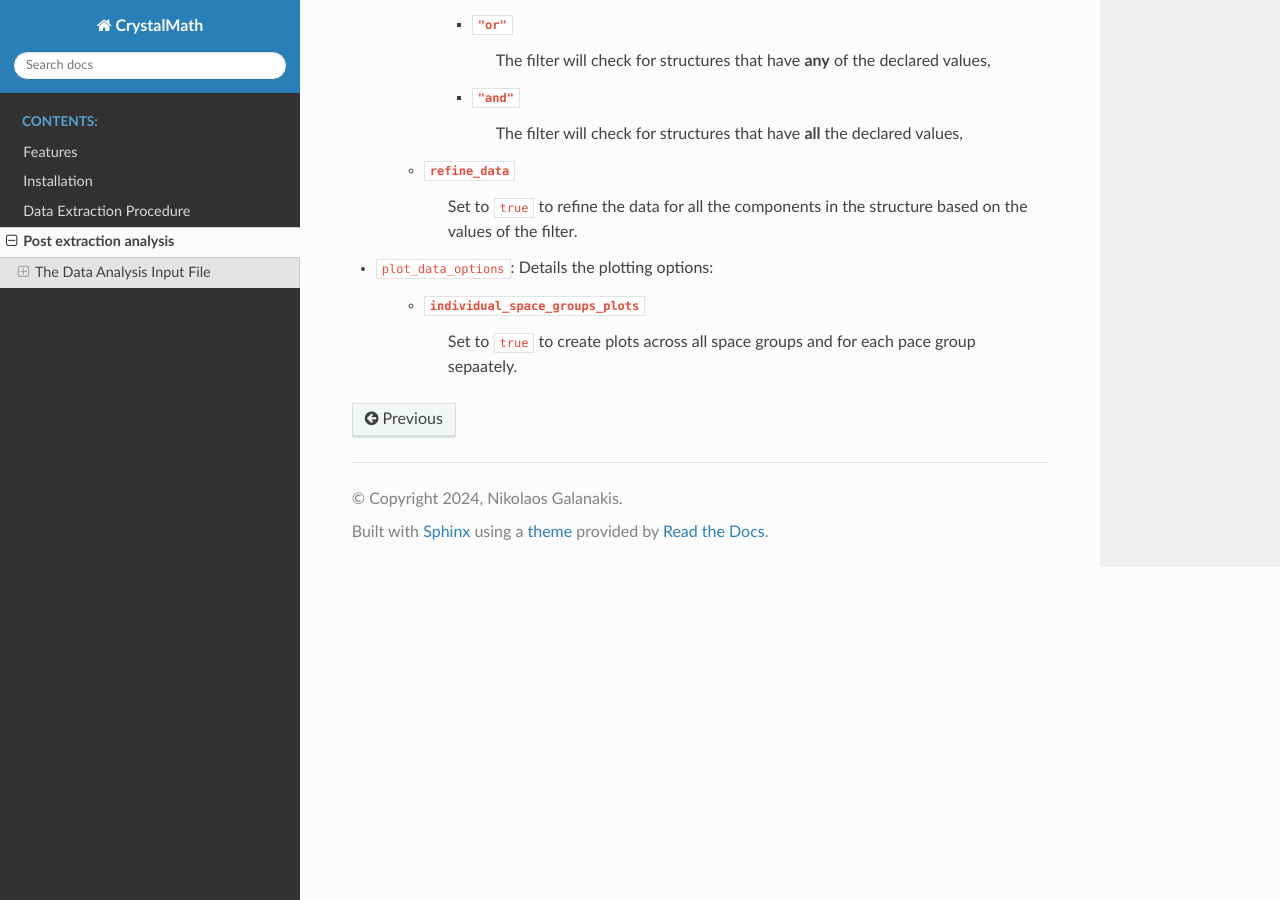
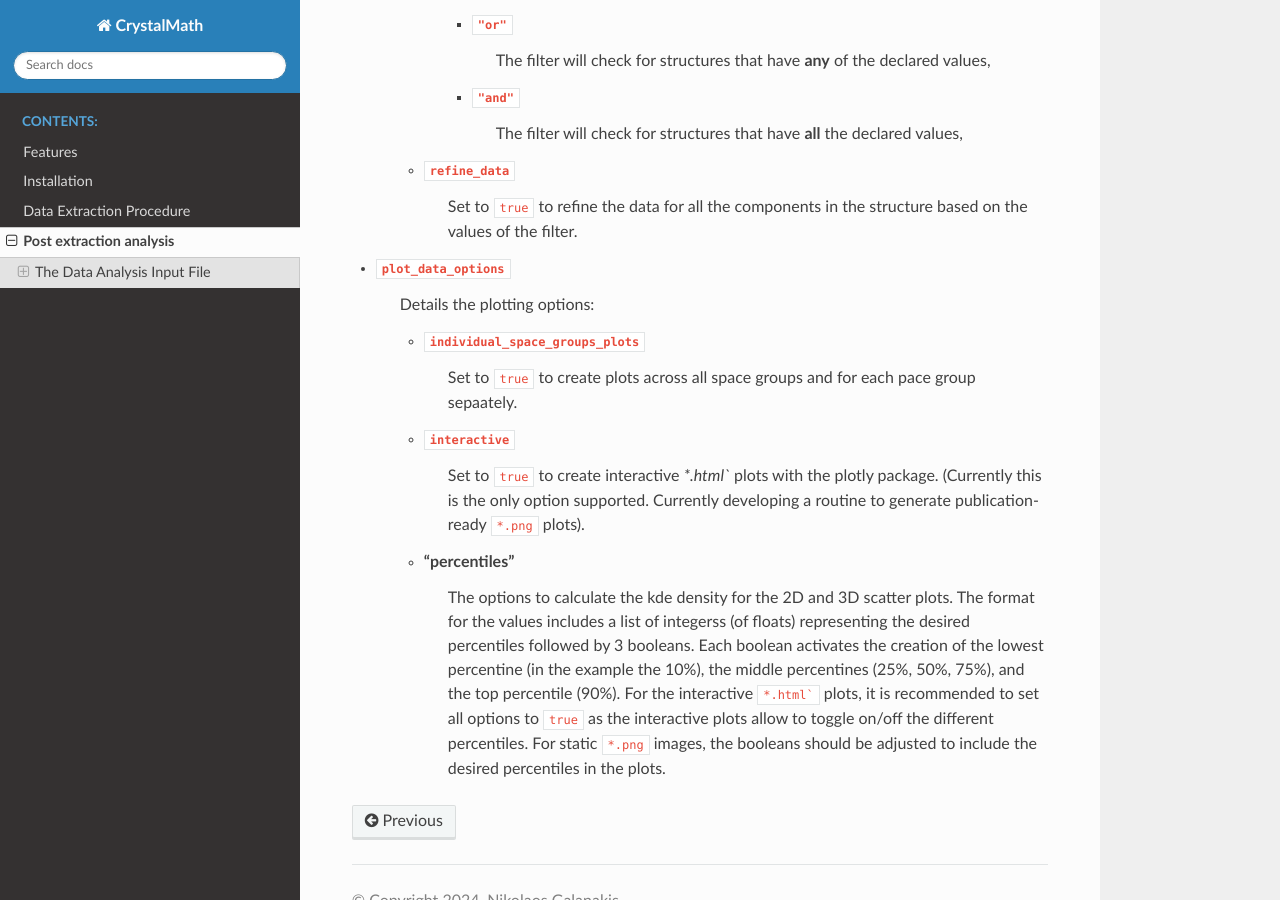
Before and after one commit to nigalanakis/Crystal_Math, a Sphinx documentation site: the page built from docs/source/analysis.rst, in a window 1280 px wide and 900 px high, scrolled down 4235 px. Built offline with Sphinx 7.4.7 and the Read the Docs theme 2.0.0, drawn with Linux system fonts in a browser that asks for light colours.

Commit message:
Update analysis.rst

````diff
--- a/docs/source/analysis.rst
+++ b/docs/source/analysis.rst
@@ -180,7 +180,14 @@ Key Descriptions
     - ``refine_data``
         Set to ``true`` to refine the data for all the components in the structure based on the values of the filter.
 
-- ``plot_data_options``: Details the plotting options:
+- ``plot_data_options``
+    Details the plotting options:
 
     - ``individual_space_groups_plots``
         Set to ``true`` to create plots across all space groups and for each pace group sepaately.
+
+    - ``interactive``
+        Set to ``true`` to create interactive `*.html`` plots with the plotly package. (Currently this is the only option supported. Currently developing a routine to generate publication-ready ``*.png`` plots).
+
+    - "percentiles"
+        The options to calculate the kde density for the 2D and 3D scatter plots. The format for the values includes a list of integerss (of floats) representing the desired percentiles followed by 3 booleans. Each boolean activates the creation of the lowest percentine (in the example the 10%), the middle percentines (25%, 50%, 75%), and the top percentile (90%). For the interactive ``*.html``` plots, it is recommended to set all options to ``true`` as the interactive plots allow to toggle on/off the different percentiles. For static ``*.png`` images, the booleans should be adjusted to include the desired percentiles in the plots.
````
